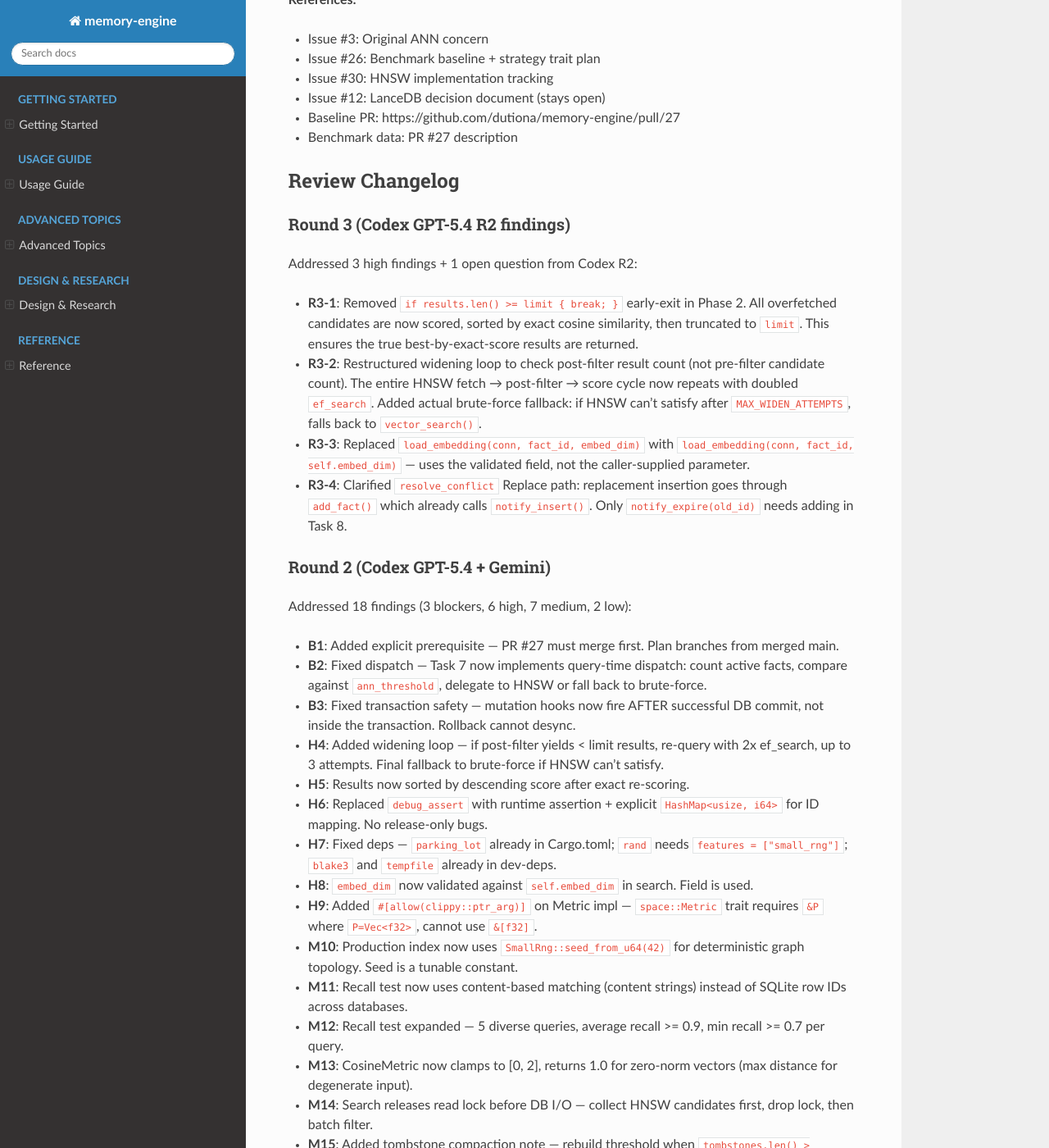
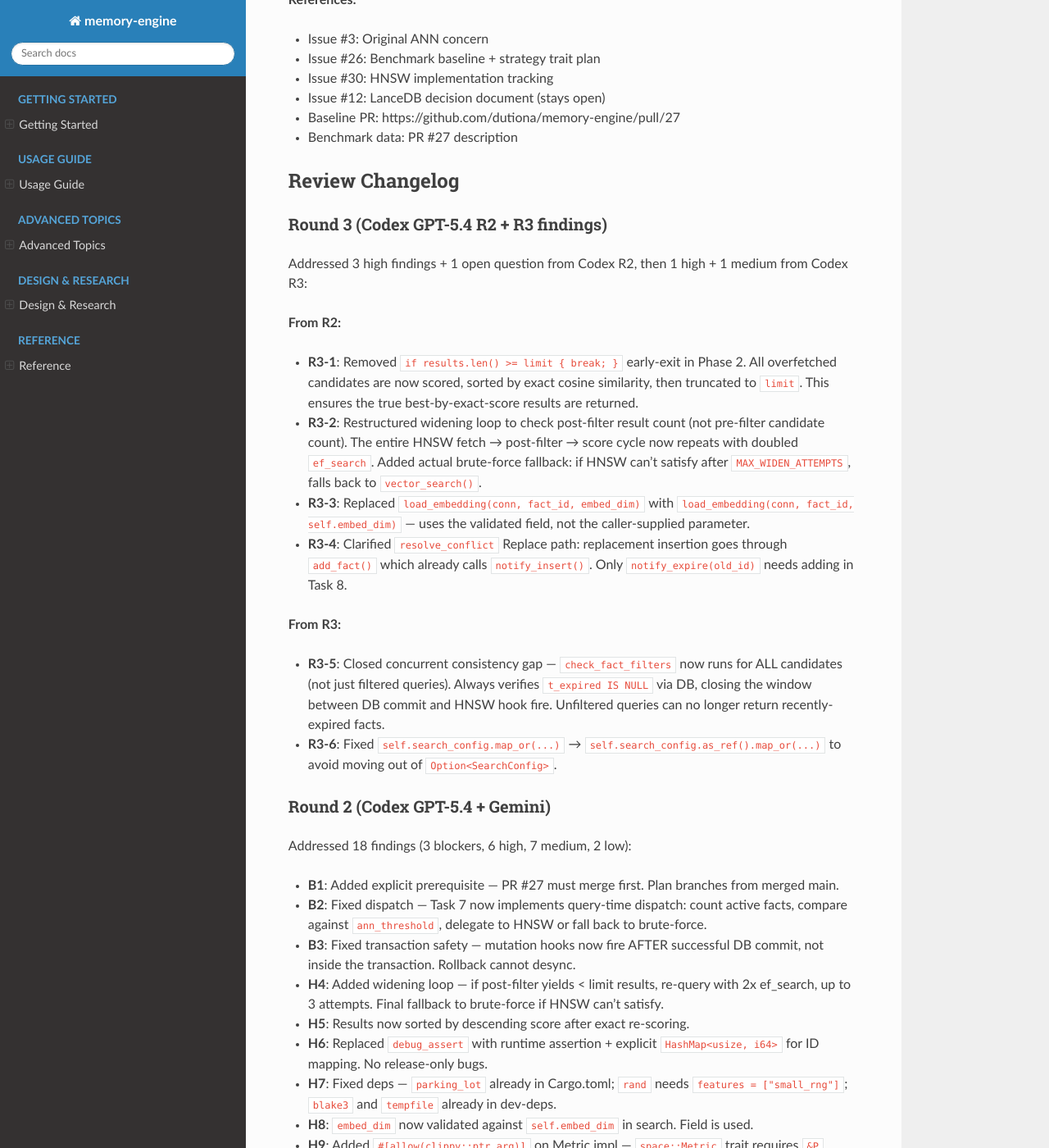
Before and after one commit to dutiona/memory-engine, a Sphinx documentation site: the page built from docs/superpowers/plans/2026-03-10-ann-hnsw-implementation.md, in a window 1280 px wide and 1400 px high, scrolled down 710 px. Shown: the whole window at 82% size. Built offline with Sphinx 7.4.7 and the Read the Docs theme 3.1.0, drawn with Linux system fonts in a browser that asks for light colours; some of the changed text lies outside the part shown.

Commit message:
docs(plan): address Codex R3 — close concurrent consistency gap, fix map_or
- Always verify candidate activeness via DB (t_expired IS NULL) for ALL
  candidates, not just filtered queries. Closes consistency window between
  DB commit and HNSW hook fire.
- Fix self.search_config.map_or → .as_ref().map_or to avoid move.
- Add concurrent consistency risk to risks table.

````diff
--- a/docs/superpowers/plans/2026-03-10-ann-hnsw-implementation.md
+++ b/docs/superpowers/plans/2026-03-10-ann-hnsw-implementation.md
@@ -23,14 +23,21 @@
 
 ## Review Changelog
 
-### Round 3 (Codex GPT-5.4 R2 findings)
+### Round 3 (Codex GPT-5.4 R2 + R3 findings)
 
-Addressed 3 high findings + 1 open question from Codex R2:
+Addressed 3 high findings + 1 open question from Codex R2, then 1 high + 1 medium from Codex R3:
+
+**From R2:**
 
 - **R3-1**: Removed `if results.len() >= limit { break; }` early-exit in Phase 2. All overfetched candidates are now scored, sorted by exact cosine similarity, then truncated to `limit`. This ensures the true best-by-exact-score results are returned.
 - **R3-2**: Restructured widening loop to check post-filter result count (not pre-filter candidate count). The entire HNSW fetch → post-filter → score cycle now repeats with doubled `ef_search`. Added actual brute-force fallback: if HNSW can't satisfy after `MAX_WIDEN_ATTEMPTS`, falls back to `vector_search()`.
 - **R3-3**: Replaced `load_embedding(conn, fact_id, embed_dim)` with `load_embedding(conn, fact_id, self.embed_dim)` — uses the validated field, not the caller-supplied parameter.
 - **R3-4**: Clarified `resolve_conflict` Replace path: replacement insertion goes through `add_fact()` which already calls `notify_insert()`. Only `notify_expire(old_id)` needs adding in Task 8.
+
+**From R3:**
+
+- **R3-5**: Closed concurrent consistency gap — `check_fact_filters` now runs for ALL candidates (not just filtered queries). Always verifies `t_expired IS NULL` via DB, closing the window between DB commit and HNSW hook fire. Unfiltered queries can no longer return recently-expired facts.
+- **R3-6**: Fixed `self.search_config.map_or(...)` → `self.search_config.as_ref().map_or(...)` to avoid moving out of `Option<SearchConfig>`.
 
 ### Round 2 (Codex GPT-5.4 + Gemini)
 
@@ -655,12 +662,13 @@
             results.clear();
             results.reserve(candidates.len());
             for fact_id in candidates {
-                // Post-filter: check fact_type and scope via DB if filters are active
-                if fact_type.is_some() || scope_ids.is_some() {
-                    let passes = check_fact_filters(conn, fact_id, fact_type, scope_ids)?;
-                    if !passes {
-                        continue;
-                    }
+                // Always verify activeness via DB — closes the consistency window
+                // between DB commit and notify_expire/notify_insert hook fire.
+                // Without this, a concurrent unfiltered query could return a fact
+                // that was just expired in DB but not yet tombstoned in HNSW.
+                let passes = check_fact_filters(conn, fact_id, fact_type, scope_ids)?;
+                if !passes {
+                    continue;
                 }
 
                 // Compute exact cosine similarity for the score
@@ -712,8 +720,10 @@
     }
 }
 
-/// Check if a fact passes type and scope filters.
+/// Check if a fact is active and passes type/scope filters.
 ///
+/// Always verifies `t_expired IS NULL` — this closes the consistency window
+/// between DB commit and HNSW hook fire for concurrent queries.
 /// Uses the same `json_each` pattern as `vector_search` for scope filtering.
 fn check_fact_filters(
     conn: &Connection,
@@ -753,10 +763,11 @@
 }
 ```
 
-**Important:** The `check_fact_filters` and `load_embedding` functions hit SQLite per candidate. This is acceptable because:
+**Important:** `check_fact_filters` and `load_embedding` hit SQLite per candidate. `check_fact_filters` runs for ALL candidates (not just filtered queries) to close the concurrent consistency window between DB commit and HNSW hook fire. This is acceptable because:
 
 - HNSW returns O(k) candidates (not O(N))
 - Each DB hit is an indexed primary key lookup (~1 µs)
+- The activeness check guarantees no stale results under concurrent writes
 - The alternative (caching all metadata in memory) adds complexity for minimal gain
 
 - [ ] **Step 4: Run tests**
@@ -893,7 +904,7 @@
             "SELECT COUNT(*) FROM facts WHERE t_expired IS NULL",
             [], |row| row.get(0),
         ).unwrap_or(0);
-        count as usize >= self.search_config.map_or(usize::MAX, |c| c.ann_threshold)
+        count as usize >= self.search_config.as_ref().map_or(usize::MAX, |c| c.ann_threshold)
     } else {
         false
     }
@@ -1301,6 +1312,7 @@
 | Index rebuild on engine open slow for large DBs     | Acceptable for embedded use; cold-start optimization tracked in #31              |
 | Transaction rollback desyncs HNSW                   | Hooks fire AFTER commit only; rollback cannot affect in-memory index             |
 | Tombstone accumulation degrades recall              | Rebuild threshold at 25% tombstones; periodic rebuild deferred to future work    |
+| Concurrent read during commit-to-hook window        | All candidates verified active via DB (`t_expired IS NULL`) before scoring       |
 | Overfetch insufficient under heavy filtering        | Widening loop (3 attempts, doubling ef_search); final fallback to brute-force    |
 | `clippy::ptr_arg` on `&Vec<f32>` in Metric impl     | `#[allow]` with comment — `space::Metric` trait requires `&P` where `P=Vec<f32>` |
 | Memory proportional to fact count on startup        | Documented on `build_from_db`; operational limit for embedded use                |
````
